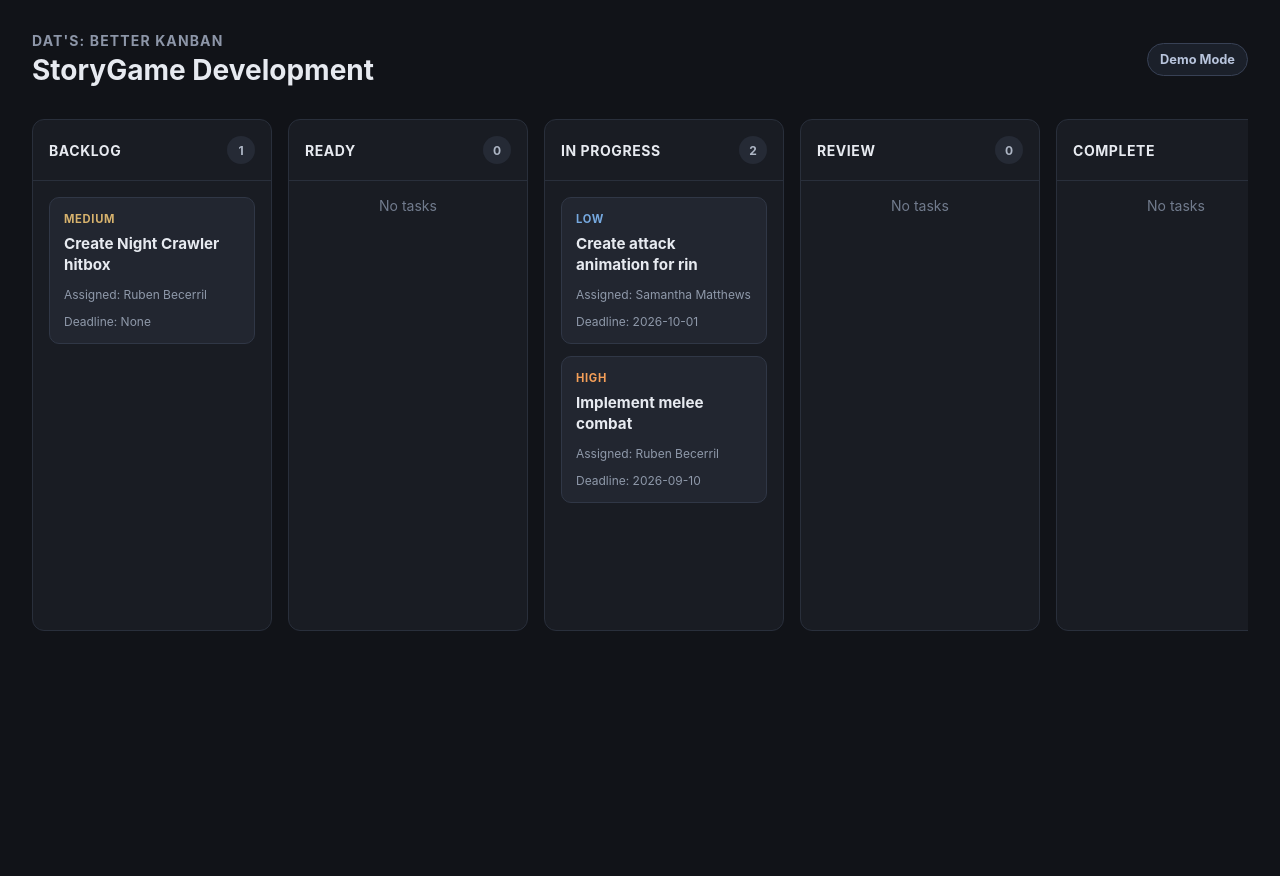
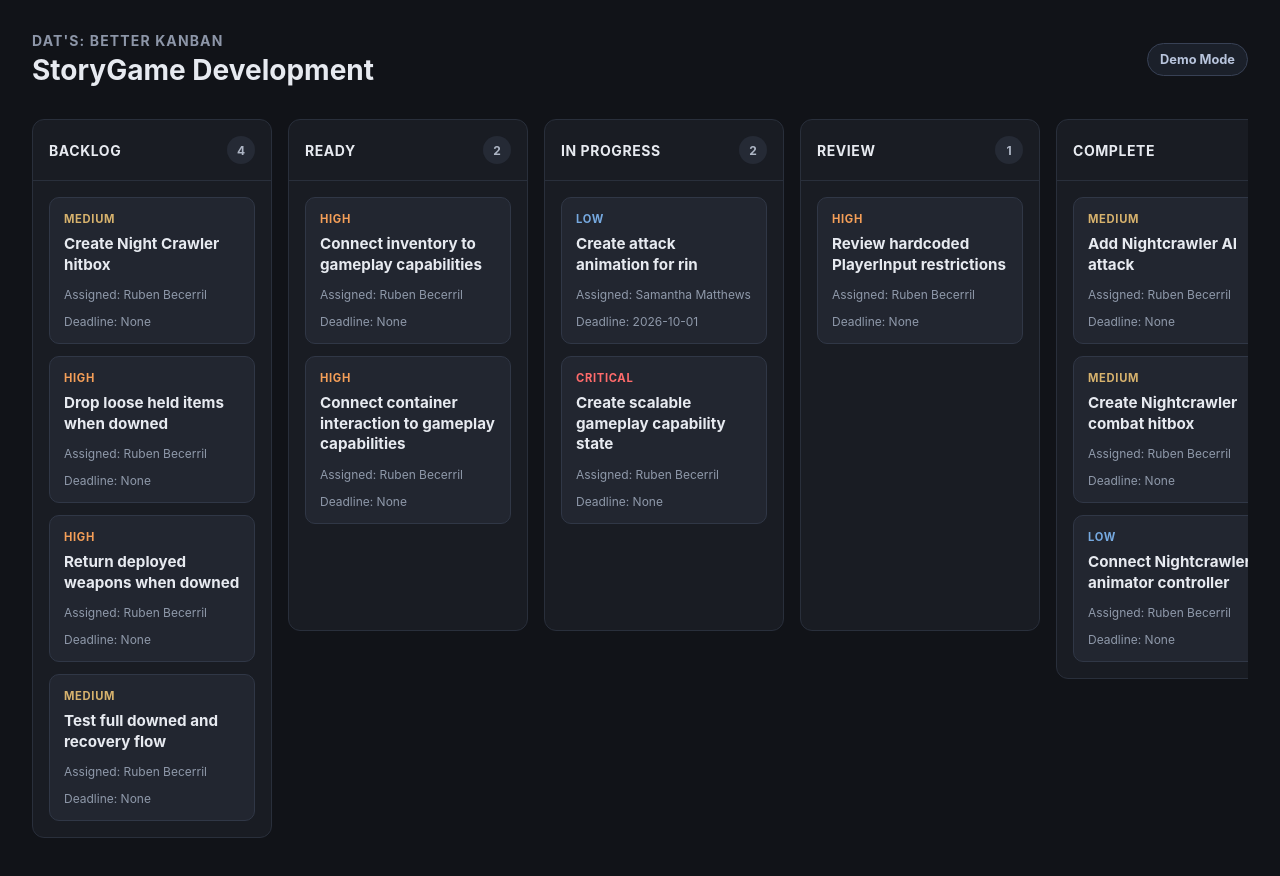
Before and after one commit to DatRuben/Dats-Better-Kanban, a React (Vite) app: page / in a window 1280 px wide. Shown: the top 876 px of the page. Before the commit the page ends 800 px from the top, so only its background shows below. Built offline with nearby package versions, Linux system fonts and the light colour scheme.

Commit message:
populated the tasks

```diff
--- a/src/data/demoproject.ts
+++ b/src/data/demoproject.ts
@@ -56,15 +56,114 @@ export const demoProject: Project = {
       createdAt: '2026-08-28',
     },
     {
-      id: 'melee-combat',
-      title: 'Implement melee combat',
-      description: '...',
+      id: 'gameplay-state-capabilities',
+      title: 'Create scalable gameplay capability state',
+      description: 'Move player restrictions into PlayerGameplayState so systems do not depend directly on the downed state.',
       columnId: 'in-progress',
+      priority: 'critical',
+      assigneeId: 'ruben',
+      deadline: null,
+      attachments: [],
+      createdAt: '2026-08-31',
+    },
+    {
+      id: 'inventory-gameplay-capabilities',
+      title: 'Connect inventory to gameplay capabilities',
+      description: 'Make inventory opening and interruption depend on the central gameplay capability state instead of directly checking PlayerDownedState.',
+      columnId: 'ready',
       priority: 'high',
       assigneeId: 'ruben',
-      deadline: '2026-09-10',
+      deadline: null,
+      attachments: [],
+      createdAt: '2026-08-31',
+    },
+    {
+      id: 'container-gameplay-capabilities',
+      title: 'Connect container interaction to gameplay capabilities',
+      description: 'Remove the direct downed dependency from container interaction and gate interaction through gameplay capabilities.',
+      columnId: 'ready',
+      priority: 'high',
+      assigneeId: 'ruben',
+      deadline: null,
+      attachments: [],
+      createdAt: '2026-08-31',
+    },
+    {
+      id: 'downed-held-item-cleanup',
+      title: 'Drop loose held items when downed',
+      description: 'Release physically held loose items and drop the same exact item instance into the world when the player is downed.',
+      columnId: 'backlog',
+      priority: 'high',
+      assigneeId: 'ruben',
+      deadline: null,
+      attachments: [],
+      createdAt: '2026-08-31',
+    },
+    {
+      id: 'downed-weapon-cleanup',
+      title: 'Return deployed weapons when downed',
+      description: 'Return equipped or loadout weapons to their proper weapon state instead of dropping them as loose items.',
+      columnId: 'backlog',
+      priority: 'high',
+      assigneeId: 'ruben',
+      deadline: null,
+      attachments: [],
+      createdAt: '2026-08-31',
+    },
+    {
+      id: 'downed-regression-test',
+      title: 'Test full downed and recovery flow',
+      description: 'Verify movement, attacks, inventory, containers, held items, recovery, and restored controls through the complete downed flow.',
+      columnId: 'backlog',
+      priority: 'medium',
+      assigneeId: 'ruben',
+      deadline: null,
+      attachments: [],
+      createdAt: '2026-08-31',
+    },
+    {
+      id: 'nightcrawler-ai-attack',
+      title: 'Add Nightcrawler AI attack',
+      description: 'Connect the Nightcrawler enemy to its simple AI attack and attack animation.',
+      columnId: 'complete',
+      priority: 'medium',
+      assigneeId: 'ruben',
+      deadline: null,
+      attachments: [],
+      createdAt: '2026-08-30',
+    },
+    {
+      id: 'nightcrawler-combat-hitbox',
+      title: 'Create Nightcrawler combat hitbox',
+      description: 'Add the Nightcrawler attack hitbox and control its active attack window.',
+      columnId: 'complete',
+      priority: 'medium',
+      assigneeId: 'ruben',
+      deadline: null,
       attachments: [],
       createdAt: '2026-08-29',
+    },
+    {
+      id: 'nightcrawler-animator',
+      title: 'Connect Nightcrawler animator controller',
+      description: 'Create and connect the animator controller used by the Nightcrawler enemy.',
+      columnId: 'complete',
+      priority: 'low',
+      assigneeId: 'ruben',
+      deadline: null,
+      attachments: [],
+      createdAt: '2026-08-30',
+    },
+    {
+      id: 'review-playerinput-hardcoded-restrictions',
+      title: 'Review hardcoded PlayerInput restrictions',
+      description: 'Review direct inventory and container checks in PlayerInput and determine whether they should be replaced by PlayerGameplayState capability restrictions for better scalability.',
+      columnId: 'review',
+      priority: 'high',
+      assigneeId: 'ruben',
+      deadline: null,
+      attachments: [],
+      createdAt: '2026-08-31',
     },
   ],
 
```
